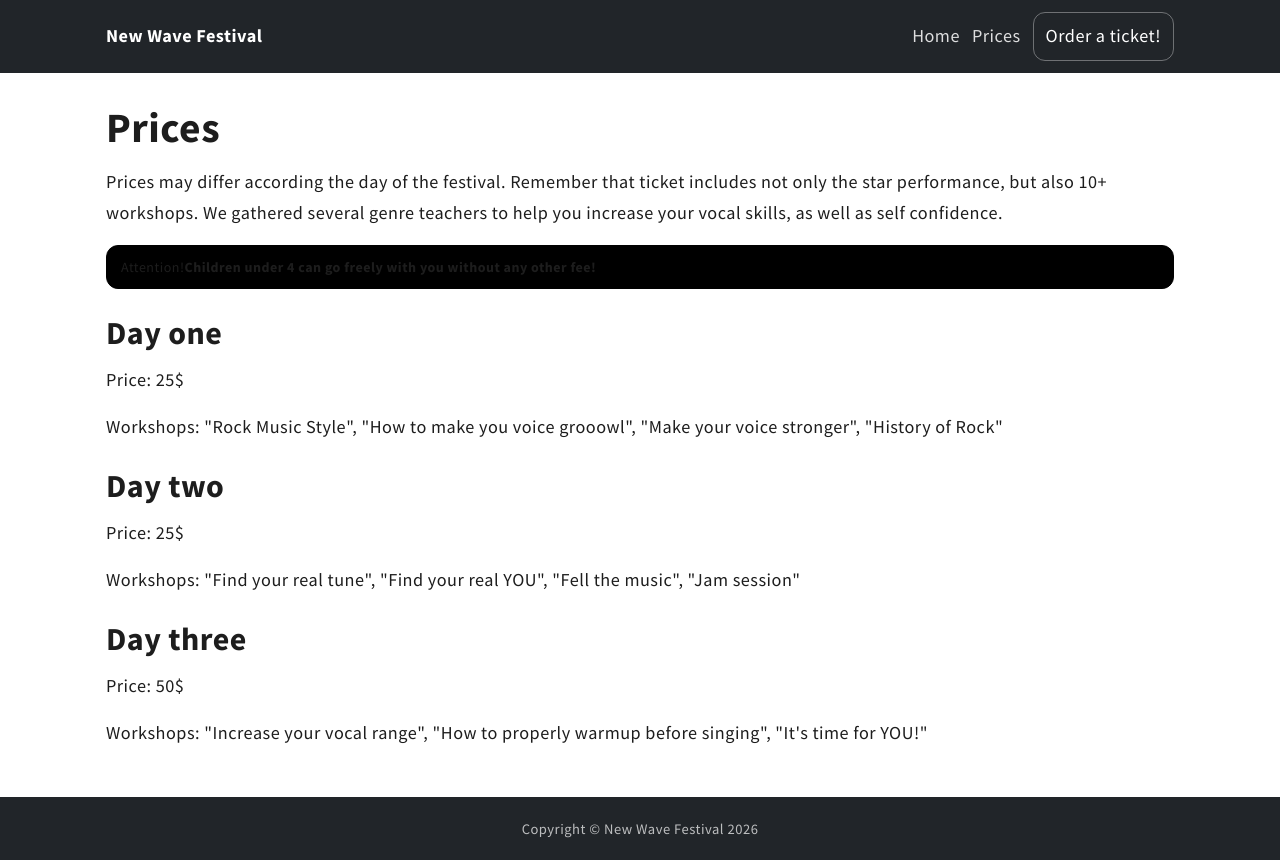
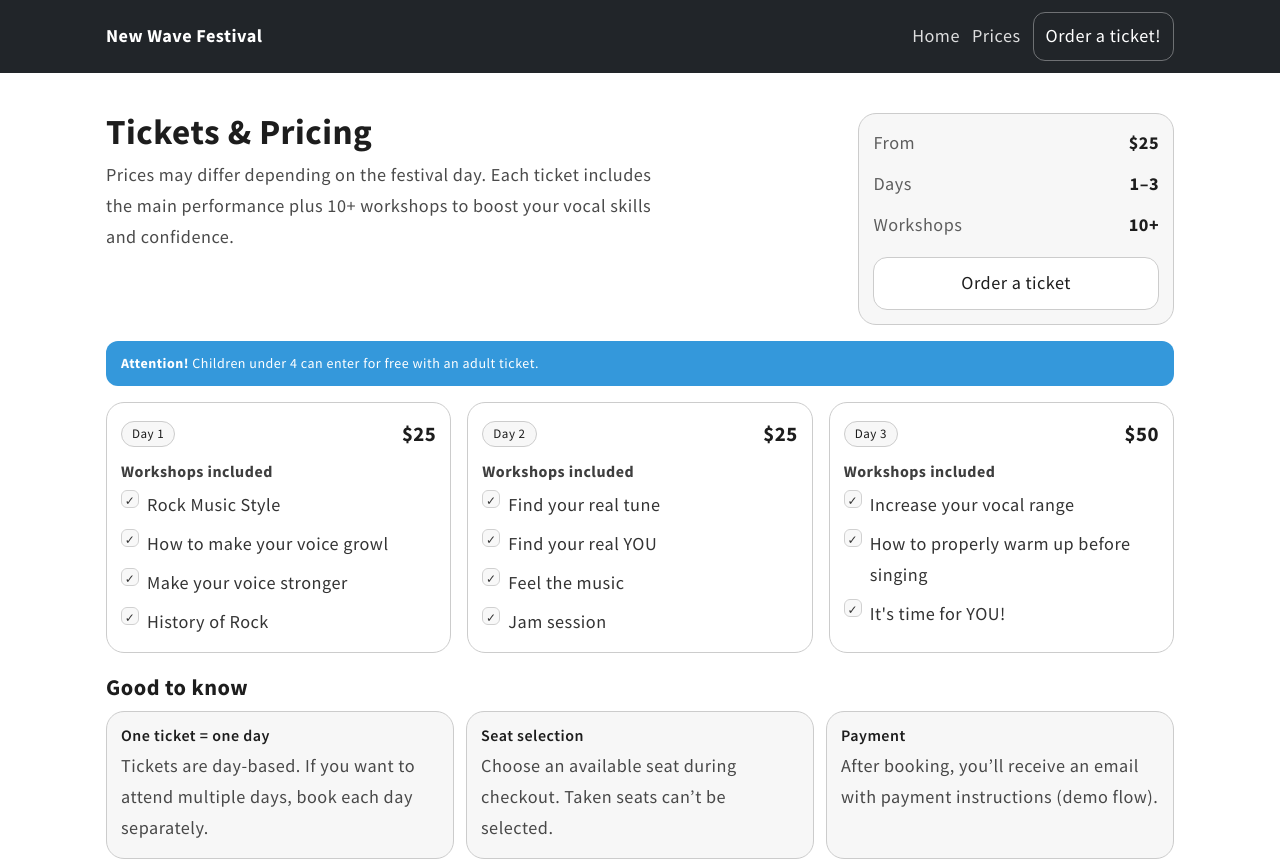
Before and after one commit to kacpi95/REST-API-kodilla, a React (Create React App) app in the folder client/: page /prices in a window 1280 px wide. Shown: the top 861 px of the page. Built offline with nearby package versions, Linux system fonts and the light colour scheme.

Commit message:
refactor: update PricePage Ui, add data mapping and update styles

```diff
--- a/client/src/components/ui/AlertBox/AlertBox.module.scss
+++ b/client/src/components/ui/AlertBox/AlertBox.module.scss
@@ -1,3 +1,5 @@
+@use '../../../styles/settings.scss' as *;
+
 .alert {
   padding: 12px 14px;
   margin: 12px 0;
@@ -8,11 +10,11 @@
 }
 
 .info {
-  background: rgba(0, 0, 0);
-  border-color: rgba(0, 0, 0);
+  background: $color-primary;
+  color: $color-text-bright;
 }
 
 .warning {
-  background: rgba(255, 165, 0, 0.1);
-  border-color: rgba(255, 165, 0, 0.3);
+  background: $color-error;
+  color: $color-text-bright;
 }
--- a/client/src/pages/Prices/PricesPage.jsx
+++ b/client/src/pages/Prices/PricesPage.jsx
@@ -1,44 +1,123 @@
 import AlertBox from '../../components/ui/AlertBox/AlertBox';
 import styles from './PricesPage.module.scss';
+
+const PRICES = [
+  {
+    day: 1,
+    price: 25,
+    workshops: [
+      'Rock Music Style',
+      'How to make your voice growl',
+      'Make your voice stronger',
+      'History of Rock',
+    ],
+  },
+  {
+    day: 2,
+    price: 25,
+    workshops: [
+      'Find your real tune',
+      'Find your real YOU',
+      'Feel the music',
+      'Jam session',
+    ],
+  },
+  {
+    day: 3,
+    price: 50,
+    workshops: [
+      'Increase your vocal range',
+      'How to properly warm up before singing',
+      "It's time for YOU!",
+    ],
+  },
+];
 
 export default function PricesPage() {
   return (
     <div className={styles.container}>
-      <h1>Prices</h1>
-      <p>
-        Prices may differ according the day of the festival. Remember that
-        ticket includes not only the star performance, but also 10+ workshops.
-        We gathered several genre teachers to help you increase your vocal
-        skills, as well as self confidence.
-      </p>
+      <header className={styles.header}>
+        <div>
+          <h1 className={styles.title}>Tickets & Pricing</h1>
+          <p className={styles.lead}>
+            Prices may differ depending on the festival day. Each ticket
+            includes the main performance plus 10+ workshops to boost your vocal
+            skills and confidence.
+          </p>
+        </div>
+
+        <div className={styles.summaryCard}>
+          <div className={styles.summaryRow}>
+            <span className={styles.summaryLabel}>From</span>
+            <span className={styles.summaryValue}>$25</span>
+          </div>
+          <div className={styles.summaryRow}>
+            <span className={styles.summaryLabel}>Days</span>
+            <span className={styles.summaryValue}>1–3</span>
+          </div>
+          <div className={styles.summaryRow}>
+            <span className={styles.summaryLabel}>Workshops</span>
+            <span className={styles.summaryValue}>10+</span>
+          </div>
+
+          <a className={styles.cta} href='/order-a-ticket'>
+            Order a ticket
+          </a>
+        </div>
+      </header>
 
       <AlertBox variant='info'>
-        Attention!
-        <strong>
-          Children under 4 can go freely with you without any other fee!
-        </strong>
+        <strong>Attention!</strong> Children under 4 can enter for free with an
+        adult ticket.
       </AlertBox>
 
-      <h2>Day one</h2>
-      <p>Price: 25$</p>
-      <p>
-        Workshops: "Rock Music Style", "How to make you voice grooowl", "Make
-        your voice stronger", "History of Rock"
-      </p>
+      <section className={styles.grid} aria-label='Pricing by day'>
+        {PRICES.map(({ day, price, workshops }) => (
+          <article key={day} className={styles.card}>
+            <div className={styles.cardTop}>
+              <span className={styles.badge}>Day {day}</span>
+              <span className={styles.price}>${price}</span>
+            </div>
 
-      <h2>Day two</h2>
-      <p>Price: 25$</p>
-      <p>
-        Workshops: "Find your real tune", "Find your real YOU", "Fell the
-        music", "Jam session"
-      </p>
+            <h2 className={styles.cardTitle}>Workshops included</h2>
+            <ul className={styles.list}>
+              {workshops.map((w) => (
+                <li key={w} className={styles.listItem}>
+                  <span className={styles.check}>✓</span>
+                  <span>{w}</span>
+                </li>
+              ))}
+            </ul>
+          </article>
+        ))}
+      </section>
 
-      <h2>Day three</h2>
-      <p>Price: 50$</p>
-      <p>
-        Workshops: "Increase your vocal range", "How to properly warmup before
-        singing", "It's time for YOU!"
-      </p>
+      <section className={styles.faq} aria-label='Pricing notes'>
+        <h2 className={styles.sectionTitle}>Good to know</h2>
+        <div className={styles.faqGrid}>
+          <div className={styles.faqItem}>
+            <h3 className={styles.faqTitle}>One ticket = one day</h3>
+            <p className={styles.faqText}>
+              Tickets are day-based. If you want to attend multiple days, book
+              each day separately.
+            </p>
+          </div>
+          <div className={styles.faqItem}>
+            <h3 className={styles.faqTitle}>Seat selection</h3>
+            <p className={styles.faqText}>
+              Choose an available seat during checkout. Taken seats can’t be
+              selected.
+            </p>
+          </div>
+          <div className={styles.faqItem}>
+            <h3 className={styles.faqTitle}>Payment</h3>
+            <p className={styles.faqText}>
+              After booking, you’ll receive an email with payment instructions
+              (demo flow).
+            </p>
+          </div>
+        </div>
+      </section>
     </div>
   );
 }
--- a/client/src/pages/Prices/PricesPage.module.scss
+++ b/client/src/pages/Prices/PricesPage.module.scss
@@ -1,5 +1,182 @@
+@use '../../styles/settings.scss' as *;
+
 .container {
   max-width: 1100px;
   margin: 0 auto;
-  padding: 0 16px;
+  padding: 30px 16px 30px;
 }
+
+.header {
+  display: grid;
+  grid-template-columns: 1.4fr 0.6fr;
+  gap: 16px;
+  align-items: start;
+  margin: 10px 0 16px;
+}
+
+.title {
+  margin: 0 0 8px;
+  font-size: 2.2rem;
+  line-height: 1.1;
+}
+
+.lead {
+  max-width: 62ch;
+  margin: 0;
+  opacity: 0.8;
+}
+
+.summaryCard {
+  display: grid;
+  gap: 10px;
+  padding: 14px;
+  border: 1px solid $color-editor-border;
+  border-radius: 18px;
+  background: $color-gray-card;
+}
+
+.summaryRow {
+  display: flex;
+  justify-content: space-between;
+  gap: 10px;
+}
+
+.summaryLabel {
+  opacity: 0.7;
+}
+
+.summaryValue {
+  font-weight: 700;
+}
+
+.cta {
+  margin-top: 6px;
+  display: inline-flex;
+  justify-content: center;
+  padding: 10px 12px;
+  border-radius: 14px;
+  border: 1px solid $color-editor-border;
+  background: $color-text-bright;
+  text-decoration: none;
+  transition:
+    transform 180ms ease,
+    background 1s ease;
+}
+.cta:hover {
+  background-color: $color-gray-card;
+  transform: translateY(-2px);
+}
+
+.grid {
+  margin-top: 16px;
+  display: grid;
+  grid-template-columns: repeat(auto-fit, minmax(260px, 1fr));
+  gap: 16px;
+}
+
+.card {
+  padding: 14px;
+  border: 1px solid $color-editor-border;
+  border-radius: 18px;
+  background: $color-text-bright;
+  overflow: hidden;
+  transition: transform 180ms ease;
+}
+
+.card:hover {
+  transform: translateY(-2px);
+}
+
+.cardTop {
+  display: flex;
+  justify-content: space-between;
+  align-items: center;
+  margin-bottom: 10px;
+}
+
+.badge {
+  display: inline-flex;
+  align-items: center;
+  height: 26px;
+  padding: 0 10px;
+  border-radius: 50px;
+  border: 1px solid $color-editor-border;
+  background: $color-gray-card;
+  font-size: 13px;
+}
+
+.price {
+  font-size: 1.3rem;
+  font-weight: 800;
+}
+
+.cardTitle {
+  margin: 0 0 10px;
+  font-size: 1rem;
+  opacity: 0.85;
+}
+
+.list {
+  display: grid;
+  gap: 8px;
+  margin: 0;
+  padding: 0;
+  list-style: none;
+}
+
+.listItem {
+  display: grid;
+  grid-template-columns: 18px 1fr;
+  gap: 8px;
+  align-items: start;
+  opacity: 0.9;
+}
+
+.check {
+  display: inline-grid;
+  width: 18px;
+  height: 18px;
+  place-items: center;
+  border-radius: 6px;
+  border: 1px solid $color-editor-border;
+  background: $color-gray-card;
+  font-size: 12px;
+}
+
+.faq {
+  margin-top: 22px;
+}
+
+.sectionTitle {
+  margin: 0 0 10px;
+  font-size: 1.4rem;
+}
+
+.faqGrid {
+  display: grid;
+  grid-template-columns: repeat(auto-fit, minmax(240px, 1fr));
+  gap: 12px;
+}
+
+.faqItem {
+  padding: 14px;
+  border-radius: 18px;
+  border: 1px solid $color-editor-border;
+  background: $color-gray-card;
+}
+
+.faqTitle {
+  margin: 0 0 6px;
+  font-size: 1rem;
+}
+
+.faqText {
+  margin: 0;
+  opacity: 0.8;
+}
+
+@media (max-width: 900px) {
+  .header {
+    grid-template-columns: 1fr;
+  }
+}
--- a/client/src/styles/settings.scss
+++ b/client/src/styles/settings.scss
@@ -5,6 +5,7 @@ $color-primary: #3498db;
 $color-secondary: #218c74;
 $color-background: #fff;
 $color-skeleton: rgba(0, 0, 0, 0.08);
+$color-gray-card: rgba(0, 0, 0, 0.03);
 
 $color-success: #01916d;
 $color-success-back: #00bc8c;
```
